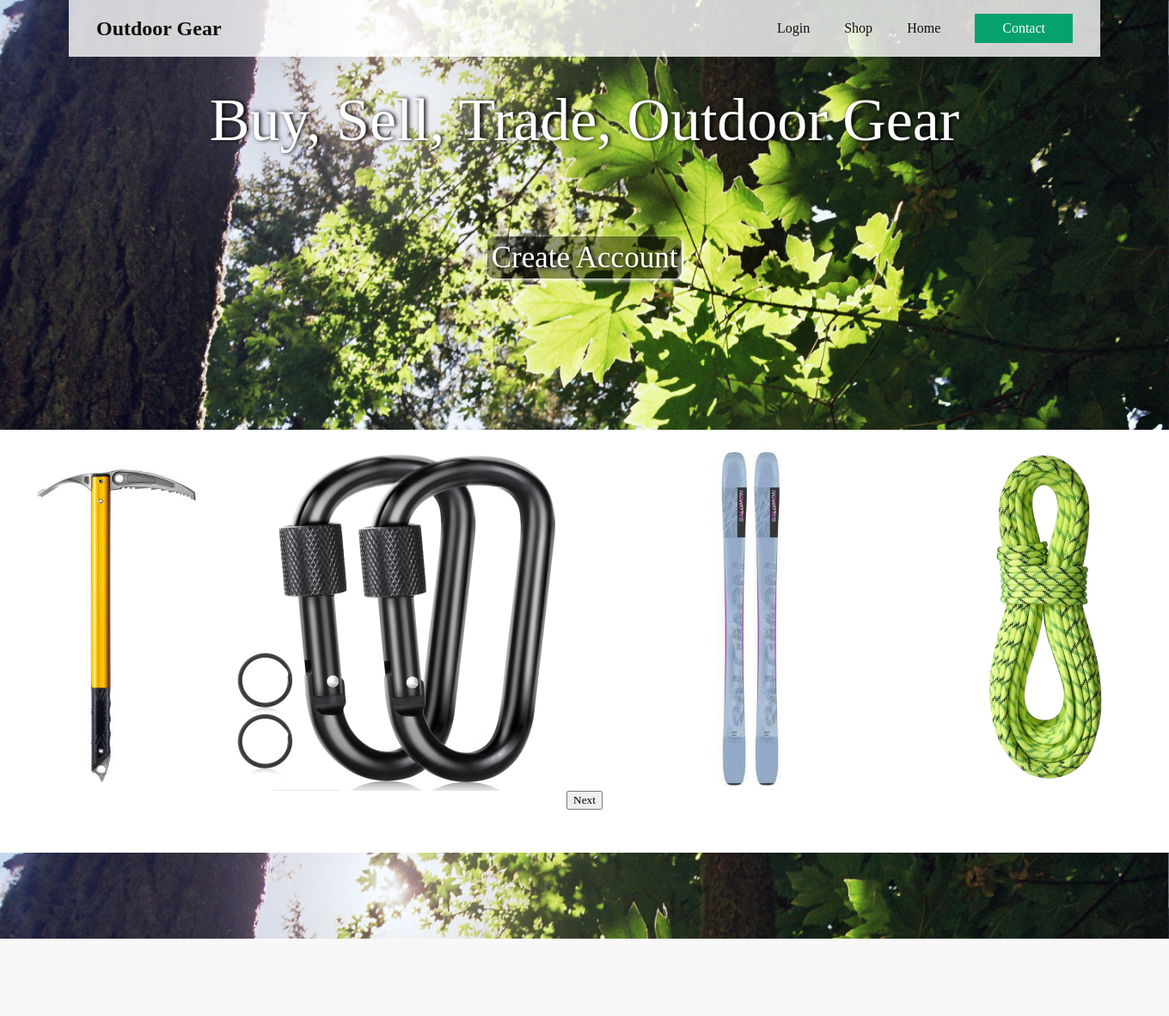
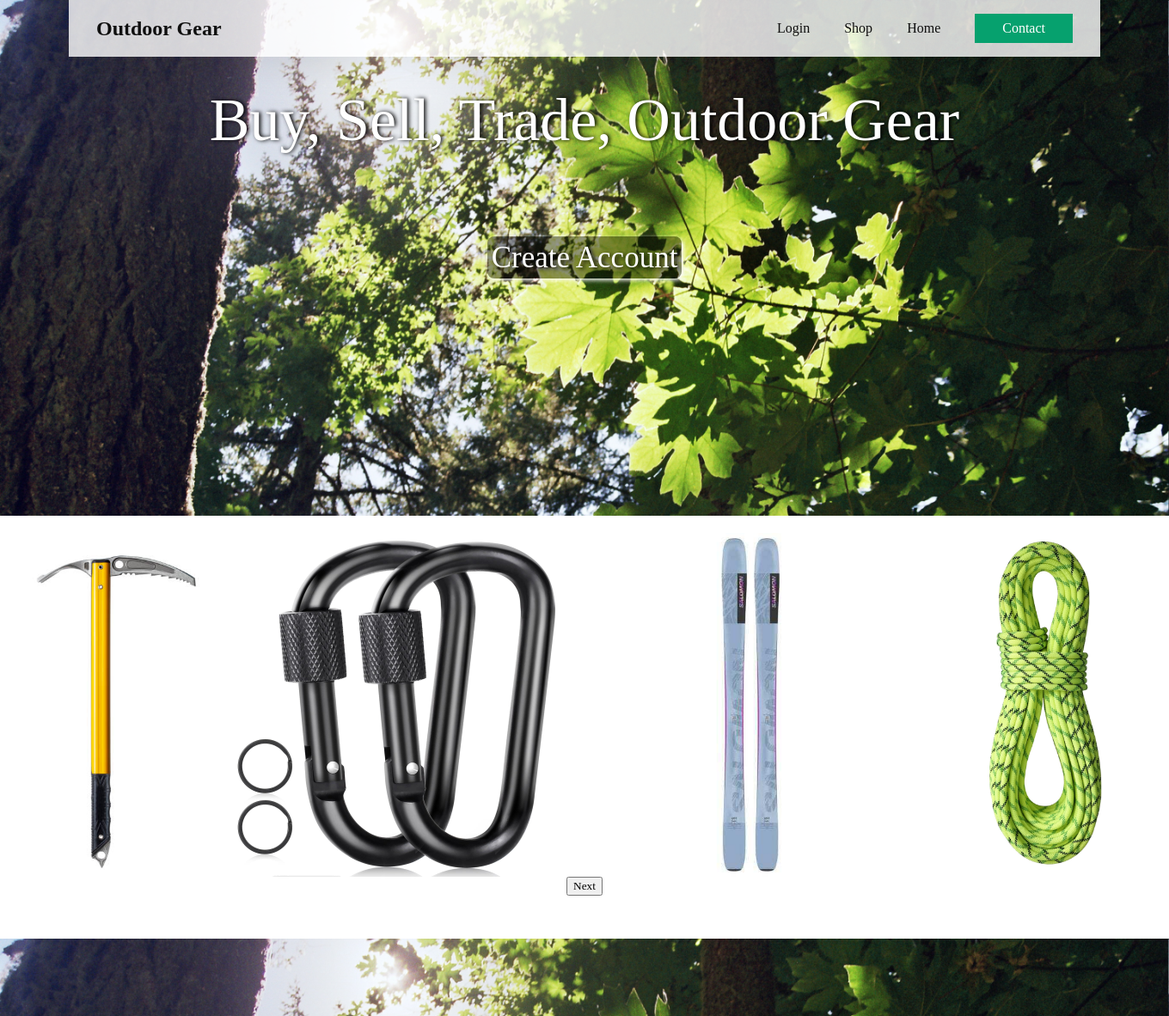
Before and after one commit to MatthewDun/Flask-OutdoorGear-Store, a Flask app: page / in a window 1360 px wide; the page is wider, and only the part inside the window is pictured. Shown: that part at 86% size. Before the commit the page ends 1092 px from the top of that part, so only its background shows below. Run offline with Flask 3, Linux system fonts and the light colour scheme.

Commit message:
added more to home

```diff
--- a/static/css/style.css
+++ b/static/css/style.css
@@ -99,7 +99,7 @@ h1 {
 
 .tree {
     z-index: 1;
-    height: 500px;
+    height: 600px;
     overflow: hidden;
     position: absolute;
 }
@@ -113,8 +113,8 @@ img {
 .slideshow {
     display: flex;
     justify-content: center;
-    height: 600px;
-    padding-top: 200px;
+    height: 700px;
+    padding-top: 300px;
     margin: auto;
     animation: fadeIn 3s;
 
@@ -164,7 +164,7 @@ img {
 }
 
 .tree-bottom-page {
-    height: 100px;
+    height: 90px;
     overflow: hidden;
     position: absolute;
 }
```
